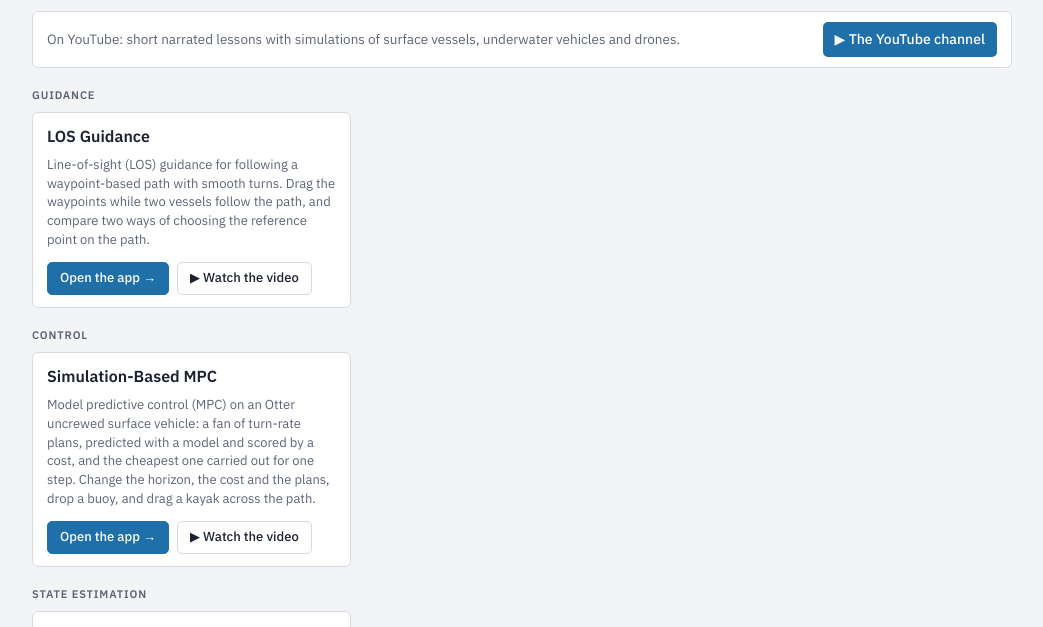
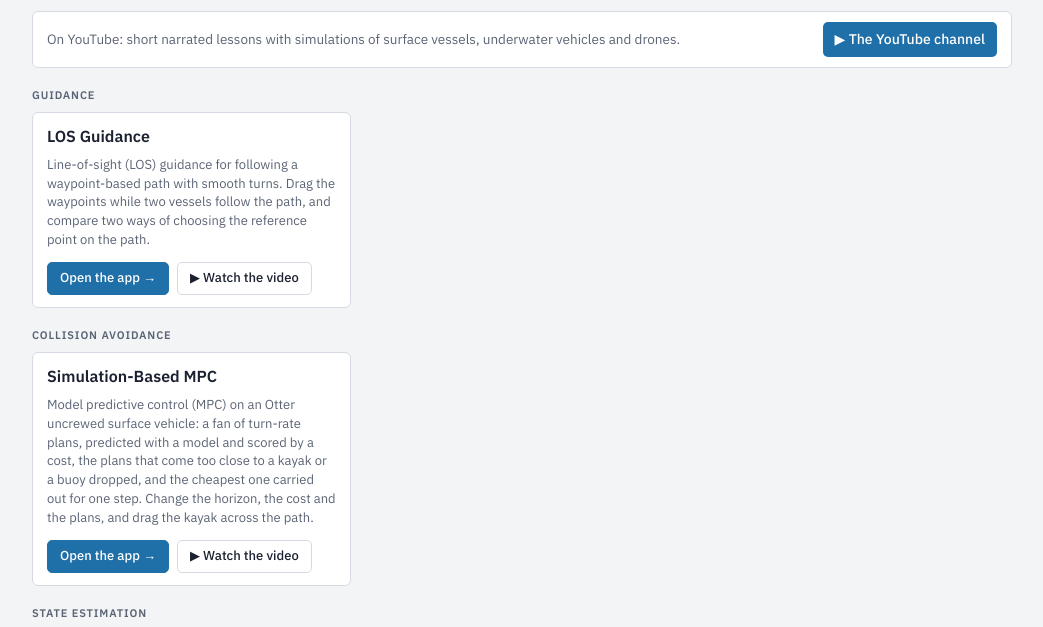
Before and after one commit to erlendcoates/autonomy-playground, a plain HTML site: page index.html in a window 1280 px wide. Shown: the part 107-734 px from the top of the page, without its empty margins (118-1161 px from the left). Drawn offline with Linux system fonts and the light colour scheme.

Commit message:
Landing page: Simulation-Based MPC under Collision avoidance, not Control (guidance is control too)

```diff
--- a/index.html
+++ b/index.html
@@ -54,13 +54,13 @@ change a gain, run it again, and watch what happens. Everything runs in your bro
   </div>
 </div>
 
-<h2 class="part">Control</h2>
+<h2 class="part">Collision avoidance</h2>
 <div class="cards">
   <div class="card panel">
     <h3>Simulation-Based MPC</h3>
     <p>Model predictive control (MPC) on an Otter uncrewed surface vehicle: a fan of turn-rate plans, predicted with a
-    model and scored by a cost, and the cheapest one carried out for one step. Change the horizon, the cost and the
-    plans, drop a buoy, and drag a kayak across the path.</p>
+    model and scored by a cost, the plans that come too close to a kayak or a buoy dropped, and the cheapest one carried
+    out for one step. Change the horizon, the cost and the plans, and drag the kayak across the path.</p>
     <div class="actions">
       <a class="open" href="simulation-based-mpc/">Open the app →</a>
       <a class="vid" href="https://youtu.be/npO-H_k6Q-0">▶ Watch the video</a>
```
